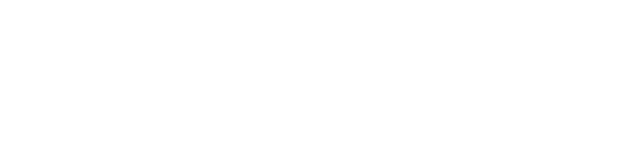
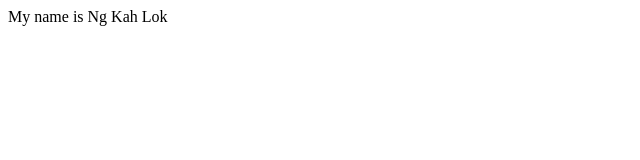
Before and after one commit to ngkahlok/portfolio-project, a website: page index.html in a window 1280 px wide. Shown: the whole page, without its empty margins (0-640 px from the left). Drawn offline with Linux system fonts and the light colour scheme.

Commit message:
Add intro line'

```diff
--- a/index.html
+++ b/index.html
@@ -8,6 +8,7 @@
   </head>
 
   <body>
+    My name is Ng Kah Lok
     <script src="script.js"></script>
   </body>
 </html>
```
